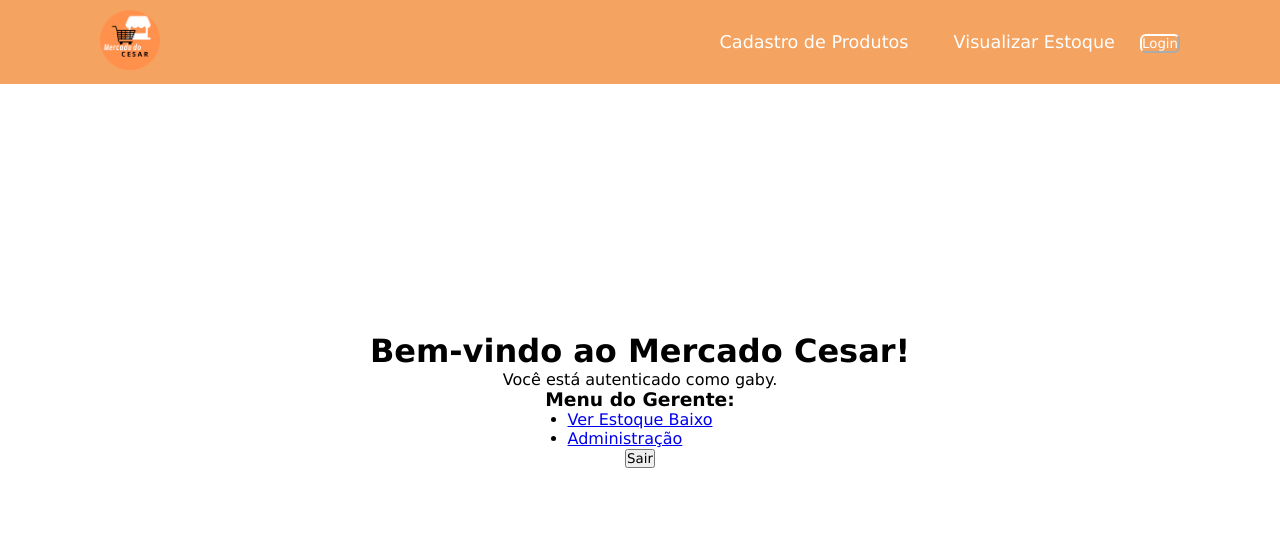
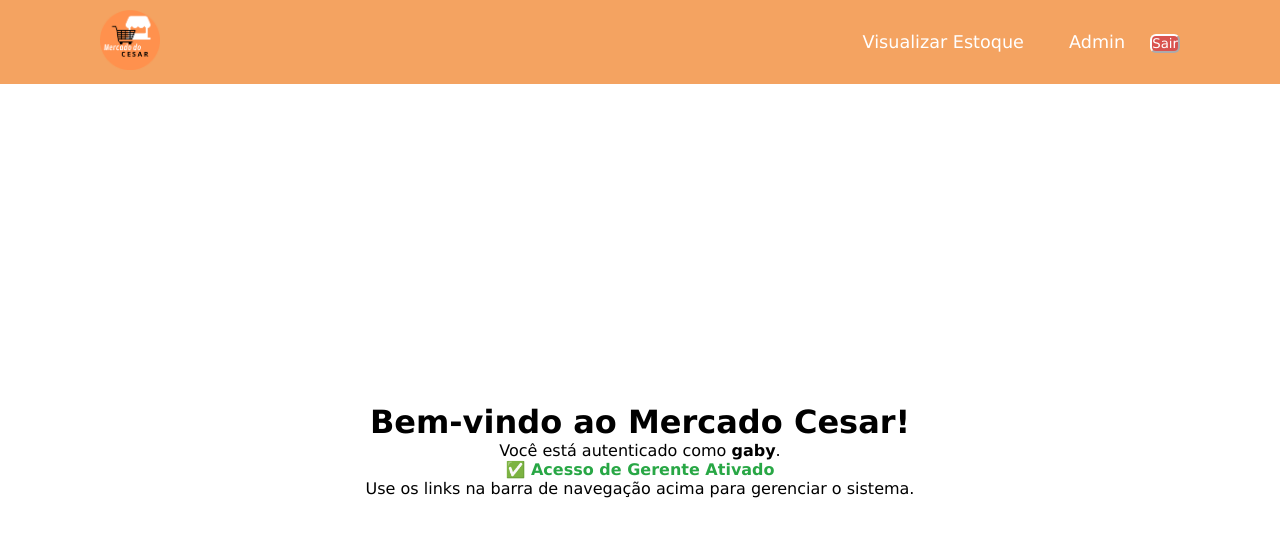
Before and after one commit to GabrielNFR/Mercado-Cesar, a Django app: page / in a window 1280 px wide. Shown: the top 537 px of the page. Run offline with Django 5.2, Linux system fonts and the light colour scheme; a user stored in the database is signed in.

Commit message:
Limpar a estética e resolver as issues

```diff
--- a/mercadocesar/templates/base.html
+++ b/mercadocesar/templates/base.html
@@ -17,13 +17,23 @@
 <body>
     <header>
         <div class="logo">
-            <img src="img/Mercado.png" alt="Logo Mercado Cesar">
+            <img src="{% static 'img/Mercado.png' %}" alt="Logo Mercado Cesar">
         </div>
 
         <nav class="menu">
-            <a href="#">Cadastro de Produtos</a>
-            <a href="#">Visualizar Estoque</a>
-            <button class="loginpopup">Login</button>
+            {% if user.is_authenticated %}
+                {% if user.is_staff %}
+                    <a href="{% url 'estoque_baixo' %}">Visualizar Estoque</a>
+                    <a href="{% url 'admin:index' %}" target="_blank">Admin</a>
+                {% endif %}
+                <form method="post" action="{% url 'logout' %}" style="display: inline;">
+                    {% csrf_token %}
+                    <button type="submit" class="loginpopup" style="background: #d9534f;">Sair</button>
+                </form>
+            {% else %}
+                <a href="{% url 'login' %}" class="loginpopup">Login</a>
+                <a href="{% url 'register' %}" class="cadastro">Cadastro</a>
+            {% endif %}
         </nav>
     </header>
 
--- a/mercadocesar/templates/home.html
+++ b/mercadocesar/templates/home.html
@@ -1,19 +1,13 @@
 {% extends 'base.html' %}
 
 {% block content %}
-    <h1>Bem-vindo ao Mercado Cesar!</h1>
-    <p>Você está autenticado como {{ user.username }}.</p>
+    <div style="text-align: center; margin-top: 100px;">
+        <h1>Bem-vindo ao Mercado Cesar!</h1>
+        <p>Você está autenticado como <strong>{{ user.username }}</strong>.</p>
 
-    {% if user.is_staff %}
-    <h3>Menu do Gerente:</h3>
-    <ul>
-        <li><a href="{% url 'estoque_baixo' %}">Ver Estoque Baixo</a></li>
-        <li><a href="/admin/">Administração</a></li>
-    </ul>
-    {% endif %}
-
-    <form method="post" action="{% url 'logout' %}">
-    {% csrf_token %}
-    <input type="submit" value="Sair">
-    </form>
+        {% if user.is_staff %}
+            <p style="color: #28a745; font-weight: bold;">✅ Acesso de Gerente Ativado</p>
+            <p>Use os links na barra de navegação acima para gerenciar o sistema.</p>
+        {% endif %}
+    </div>
 {% endblock %}
```
Also changed, not shown: mercadocesar/templates/registration/login.html (+3 -38 lines), mercadocesar/templates/registration/register.html (+3 -34 lines), db.sqlite3.
